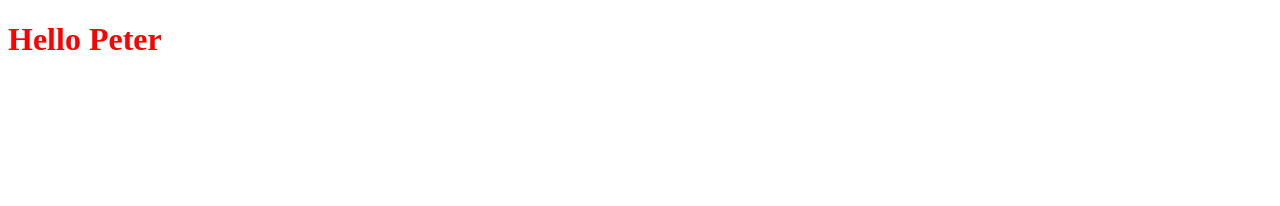
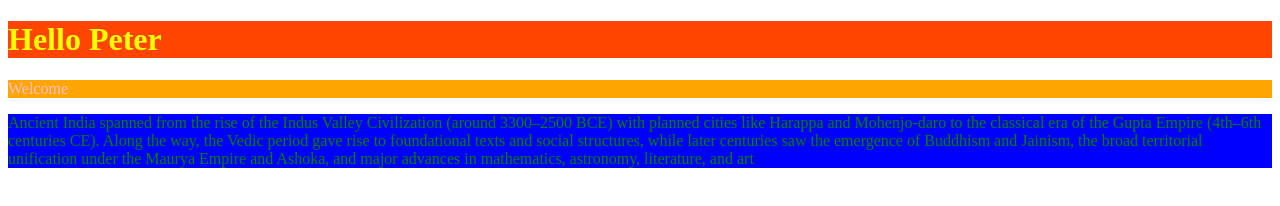
Before and after one commit to JPSOMRAN/Java_Script, a plain HTML site: page 01_basics/LearnCodeJS/q20html.html in a window 1280 px wide. Drawn offline with Linux system fonts and the light colour scheme.

Commit message:
Kyun nahi ho rahi hai padhai

```diff
--- a/01_basics/LearnCodeJS/q20html.html
+++ b/01_basics/LearnCodeJS/q20html.html
@@ -1,18 +1,37 @@
 <!DOCTYPE html>
 <html lang="en">
+
 <head>
     <meta charset="UTF-8">
     <meta name="viewport" content="width=device-width, initial-scale=1.0">
     <title>DOM Practice</title>
     <style>
         .red-text {
-      color: red;
+            color: yellow;
+        }
+        #dev{
+            background-color: green;
+            color:skyblue;
         }
     </style>
     <script type="module" src="./q20script.js"></script>
 </head>
+
 <body>
     <!--  <h1 class="red-text">Hello Pete</h1> -->
+    <!--Did using javascript-->
     <h1 id="heading">Hello Peter</h1>
+
+    <!--Did using javascript-->
+    <!--  <p>Ancient India spanned from the rise of the Indus Valley Civilization (around 3300–2500 BCE) with planned cities
+        like Harappa and Mohenjo-daro to the classical era of the Gupta Empire (4th–6th centuries CE). Along the way,
+        the Vedic period gave rise to foundational texts and social structures, while later centuries saw the emergence
+        of Buddhism and Jainism, the broad territorial unification under the Maurya Empire and Ashoka, and major
+        advances in mathematics, astronomy, literature, and art</p>-->
+    <!--<div id="dev">Welcome</div>-->
+    <!--Did using javascript-->
+    <div id="div">Welcome</div>
+
 </body>
+
 </html>
--- a/01_basics/LearnCodeJS/q20script.js
+++ b/01_basics/LearnCodeJS/q20script.js
@@ -1,2 +1,14 @@
 const heading = document.querySelector("#heading");
 heading.classList.add("red-text");
+heading.style.backgroundColor="Orangered"
+
+const p = document.createElement("p");
+p.textContent = "Ancient India spanned from the rise of the Indus Valley Civilization (around 3300–2500 BCE) with planned cities like Harappa and Mohenjo-daro to the classical era of the Gupta Empire (4th–6th centuries CE). Along the way, the Vedic period gave rise to foundational texts and social structures, while later centuries saw the emergence of Buddhism and Jainism, the broad territorial unification under the Maurya Empire and Ashoka, and major advances in mathematics, astronomy, literature, and art"
+//It won't show until we append it
+document.body.appendChild(p)
+p.style.backgroundColor="blue"
+p.style.color="green"
+
+const div=document.getElementById("div")
+div.style.backgroundColor="orange"
+div.style.color="pink"
```
Lines whose indentation alone changed are shown as unchanged.
